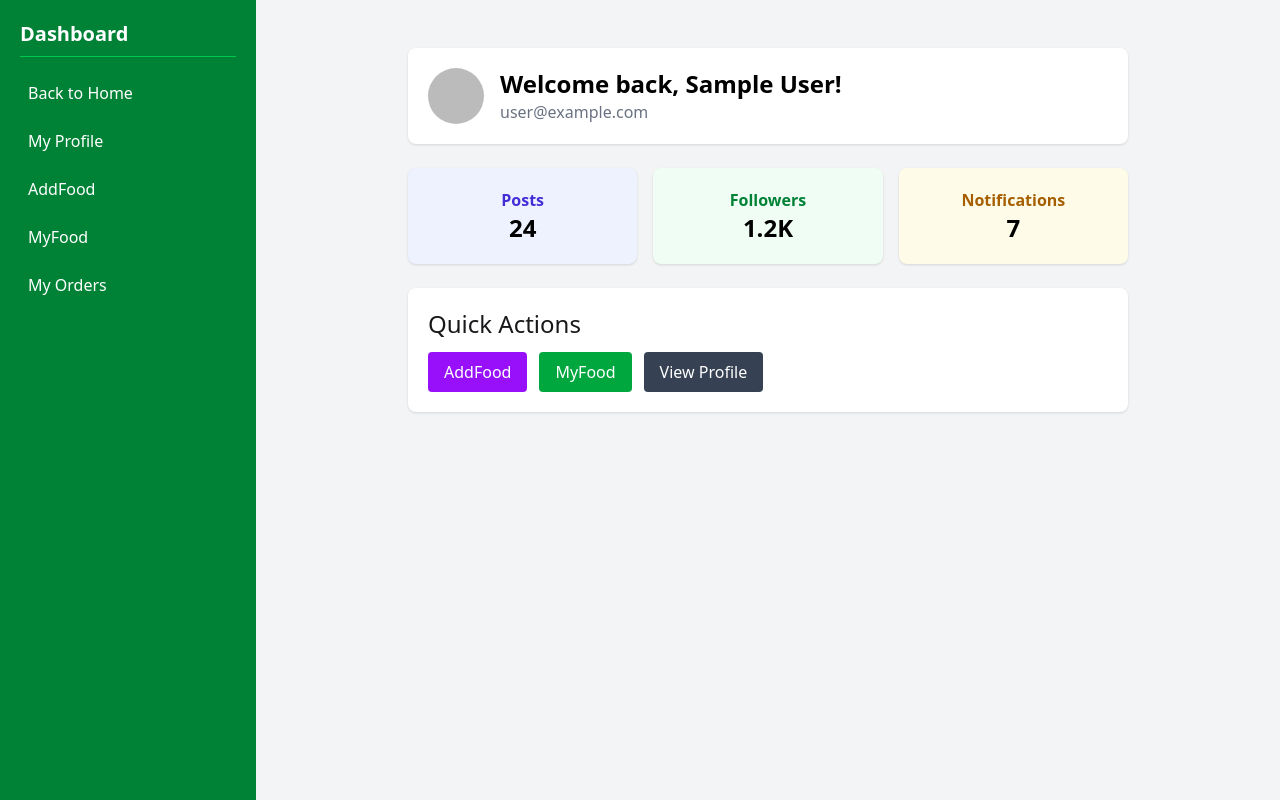
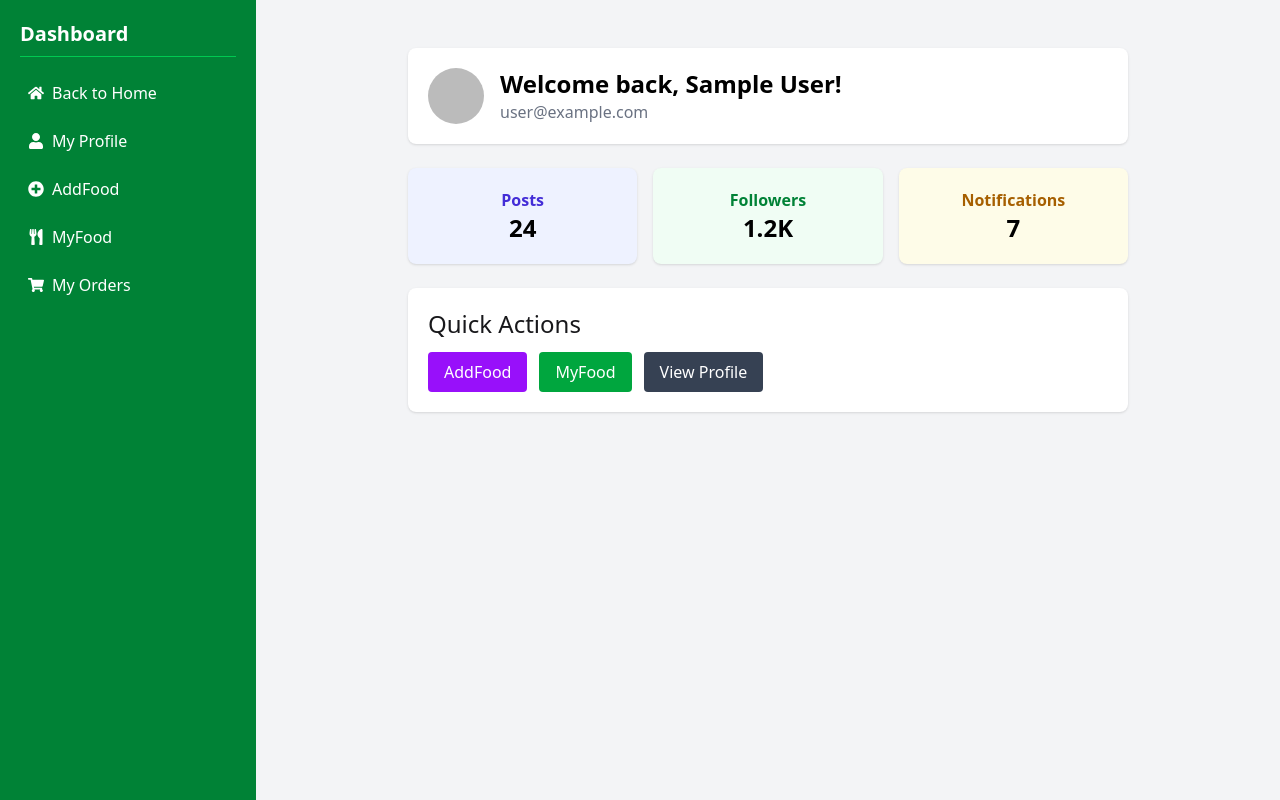
Before and after one commit to sheauly/assignment-11--client, a React (Vite) app: page /dashboard in a window 1280 px wide. Built offline with nearby package versions, Linux system fonts and the light colour scheme; no server answers; sample sign-in values are in the browser's storage.

Commit message:
add the navpart and dashboard  icon

```diff
--- a/src/Component/Navbar.jsx
+++ b/src/Component/Navbar.jsx
@@ -3,6 +3,9 @@ import { Link, NavLink } from 'react-router-dom';
 import { AuthContext } from '../context/AuthContext';
 import { toast } from 'react-toastify';
 import logoImage from '../assets/navLogo.png';
+
+// react-icons থেকে প্রয়োজনীয় আইকন ইমপোর্ট
+import { FaHome, FaUtensils, FaImages, FaTachometerAlt } from 'react-icons/fa';
 
 const Navbar = () => {
     const { user, logOut } = useContext(AuthContext);
@@ -28,69 +31,40 @@ const Navbar = () => {
             <li>
                 <NavLink
                     to="/"
-                    className={({ isActive }) => isActive ? "text-secondary font-semibold" : "text-green-700 hover:text-green-700"}
+                    className={({ isActive }) => isActive ? "text-secondary font-semibold flex items-center gap-2" : "text-green-700 hover:text-green-700 flex items-center gap-2"}
                 >
-                    Home
+                    <FaHome /> Home
                 </NavLink>
             </li>
             <li>
                 <NavLink
                     to="/allFoods"
-                    className={({ isActive }) => isActive ? "text-secondary font-semibold" : "text-green-700 hover:text-green-700"}
+                    className={({ isActive }) => isActive ? "text-secondary font-semibold flex items-center gap-2" : "text-green-700 hover:text-green-700 flex items-center gap-2"}
                 >
-                    AllFoods
+                    <FaUtensils /> AllFoods
                 </NavLink>
             </li>
             <li>
                 <NavLink
                     to="/gallery"
-                    className={({ isActive }) => isActive ? "text-secondary font-semibold" : "text-green-700 hover:text-green-700"}
+                    className={({ isActive }) => isActive ? "text-secondary font-semibold flex items-center gap-2" : "text-green-700 hover:text-green-700 flex items-center gap-2"}
                 >
-                    Gallery
+                    <FaImages /> Gallery
                 </NavLink>
             </li>
 
             {user && (
-                <>
-                    {/* <li>
-                        <NavLink
-                            to="/addFood"
-                            className={({ isActive }) => isActive ? "text-secondary font-semibold" : "text-green-700 hover:text-green-700"}
-                        >
-                            AddFood
-                        </NavLink>
-                    </li> */}
-                    {/* <li>
-                        <NavLink
-                            to="/myFood"
-                            className={({ isActive }) => isActive ? "text-secondary font-semibold" : "text-green-700 hover:text-green-700"}
-                        >
-                            MyFood
-                        </NavLink>
-                    </li> */}
-                    {/* <li>
-                        <NavLink
-                            to="/myOrders"
-                            className={({ isActive }) => isActive ? "text-secondary font-semibold" : "text-green-700 hover:text-green-700"}
-                        >
-                            MyOrders
-                        </NavLink>
-                    </li> */}
-
-                    {/* New Dashboard Link */}
                 <li>
                     <NavLink
                         to="/dashboard"
-                            className={({ isActive }) => isActive ? "text-secondary font-semibold" : "text-green-700 hover:text-green-700"}
+                        className={({ isActive }) => isActive ? "text-secondary font-semibold flex items-center gap-2" : "text-green-700 hover:text-green-700 flex items-center gap-2"}
                     >
-                            Dashboard
+                        <FaTachometerAlt /> Dashboard
                     </NavLink>
                 </li>
-                </>
             )}
         </>
     );
-
 
     return (
         <div className="bg-blue-200 rounded-2xl shadow-sm sticky top-0 z-50">
--- a/src/Dashboard/DashboardHome.jsx
+++ b/src/Dashboard/DashboardHome.jsx
@@ -45,13 +45,13 @@ const DashboardHome = () => {
             <div className="bg-white p-5 rounded-lg shadow mt-6">
                 <h2 className={`${darkMode ? "text-gray-300" : "text-black"}font-bold text-2xl`}>Quick Actions</h2>
                 <div className="flex flex-wrap mt-3 gap-3">
-                    <button className="bg-purple-600 text-white px-4 py-2 rounded hover:bg-purple-700">
+                    <Link to="/dashboard/addFood" className="bg-purple-600 text-white px-4 py-2 rounded hover:bg-purple-700">
                         AddFood
-                    </button>
-                    <button className="bg-green-600 text-white px-4 py-2 rounded hover:bg-green-700">
+                    </Link>
+                    <Link to="/dashboard/myFood" className="bg-green-600 text-white px-4 py-2 rounded hover:bg-green-700">
                         MyFood
-                    </button>
-                    <Link to="/myProfile" className="bg-gray-700 text-white px-4 py-2 rounded hover:bg-gray-800">
+                    </Link>
+                    <Link to="/dashboard/myProfile" className="bg-gray-700 text-white px-4 py-2 rounded hover:bg-gray-800">
                         View Profile
                     </Link>
                 </div>
--- a/src/layOut/DashboardLayOut.jsx
+++ b/src/layOut/DashboardLayOut.jsx
@@ -1,4 +1,5 @@
 import { Outlet, Link } from "react-router-dom";
+import { FaHome, FaUser, FaPlusCircle, FaUtensils, FaShoppingCart } from "react-icons/fa";
 
 const DashboardLayout = () => {
     return (
@@ -10,31 +11,30 @@ const DashboardLayout = () => {
                 </h2>
                 <ul className="space-y-2">
                     <li>
-                        <Link to="/" className="block hover:bg-green-600 p-2 rounded">
-                            Back to Home
+                        <Link to="/" className="flex items-center gap-2 hover:bg-green-600 p-2 rounded">
+                            <FaHome /> Back to Home
                         </Link>
                     </li>
                     <li>
-                        <Link to="/dashboard/myProfile" className="block hover:bg-green-600 p-2 rounded">
-                            My Profile
+                        <Link to="/dashboard/myProfile" className="flex items-center gap-2 hover:bg-green-600 p-2 rounded">
+                            <FaUser /> My Profile
                         </Link>
                     </li>
                     <li>
-                        <Link to="/dashboard/addFood" className="block hover:bg-green-600 p-2 rounded">
-                            AddFood
+                        <Link to="/dashboard/addFood" className="flex items-center gap-2 hover:bg-green-600 p-2 rounded">
+                            <FaPlusCircle /> AddFood
                         </Link>
                     </li>
                     <li>
-                        <Link to="/dashboard/myFood" className="block hover:bg-green-600 p-2 rounded">
-                            MyFood
+                        <Link to="/dashboard/myFood" className="flex items-center gap-2 hover:bg-green-600 p-2 rounded">
+                            <FaUtensils /> MyFood
                         </Link>
                     </li>
                     <li>
-                        <Link to="/dashboard/myOrders" className="block hover:bg-green-600 p-2 rounded">
-                            My Orders
+                        <Link to="/dashboard/myOrders" className="flex items-center gap-2 hover:bg-green-600 p-2 rounded">
+                            <FaShoppingCart /> My Orders
                         </Link>
                     </li>
-
                 </ul>
             </div>
 
```
Lines whose indentation alone changed are shown as unchanged.
